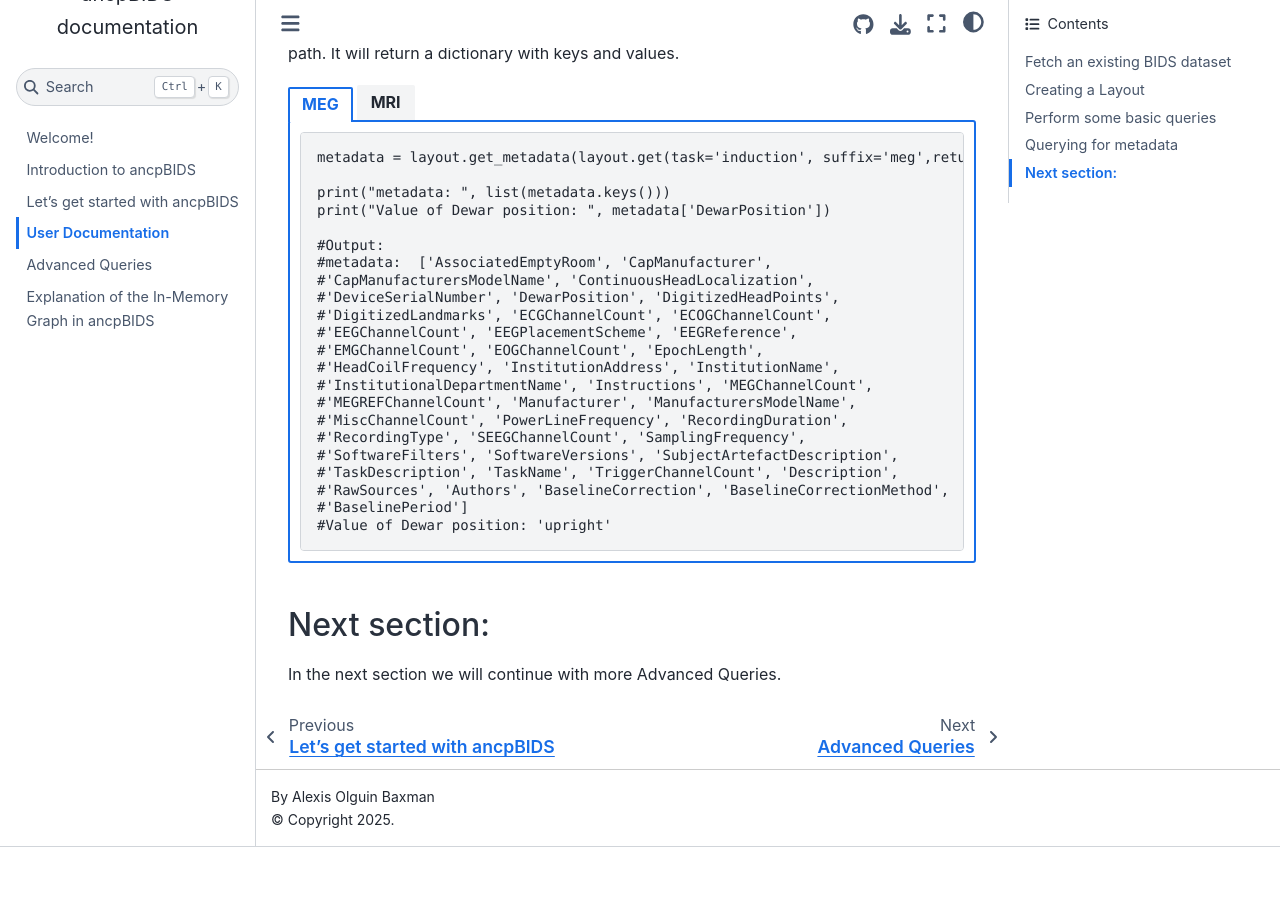
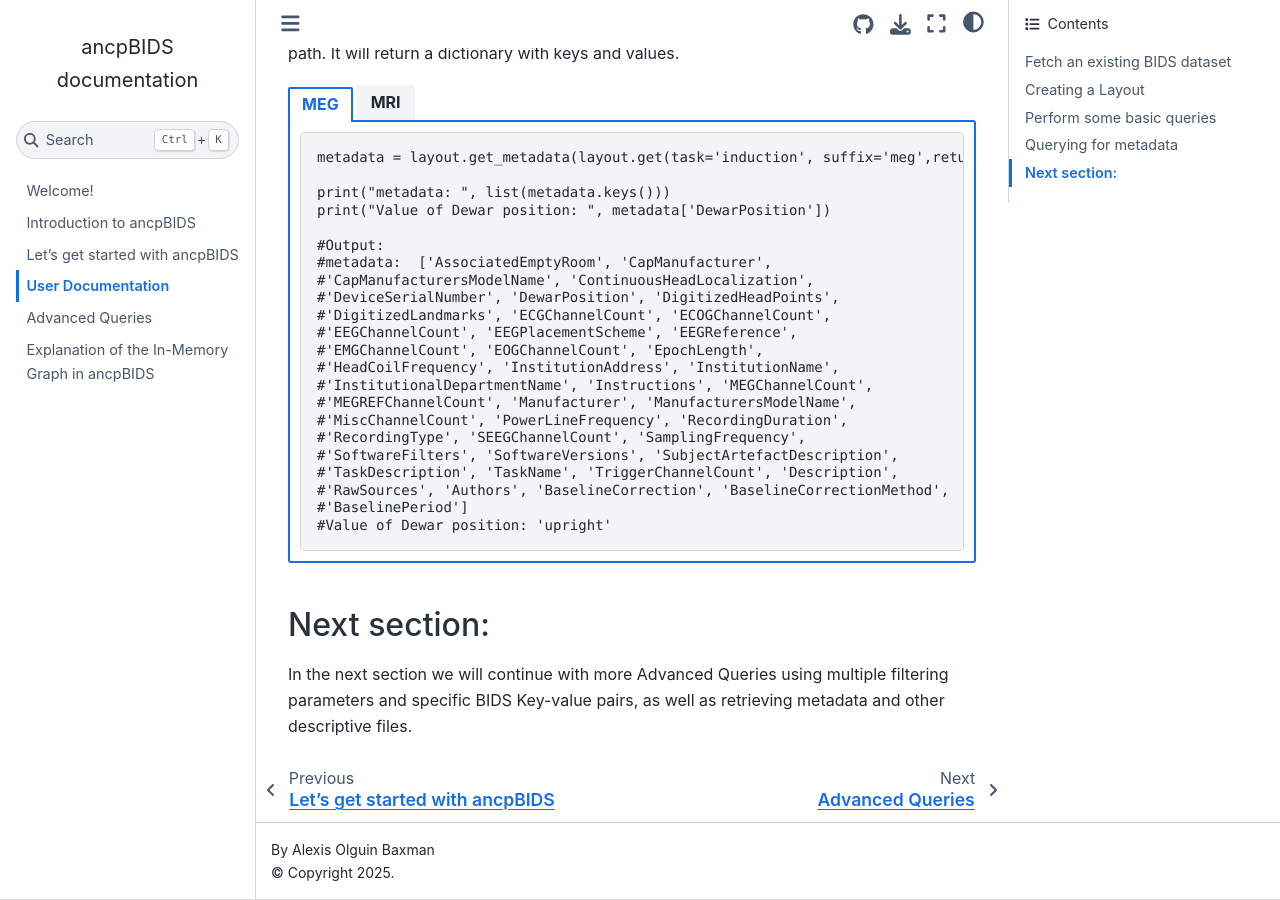
Before and after one commit to alexisbaxman/ancpbids_documentation, a Jupyter Book: the page built from book/query.md, in a window 1280 px wide and 900 px high, scrolled down 2211 px. Built offline with Jupyter Book 1.0.4 settings and Sphinx 7.4.7 and the Sphinx Book theme 1.1.4, drawn with Linux system fonts in a browser that asks for light colours; before the commit the page ends 3058 px from its top, so only the background shows below that.

Commit message:
Update query.md

```diff
--- a/book/query.md
+++ b/book/query.md
@@ -184,4 +184,4 @@ Metadata from JSON files can be queried using layout.get_metadata and the direct
 
 
 ## Next section:
-In the next section we will continue with more Advanced Queries.
+In the next section we will continue with more Advanced Queries using multiple filtering parameters and specific BIDS Key-value pairs, as well as retrieving metadata and other descriptive files.
```
